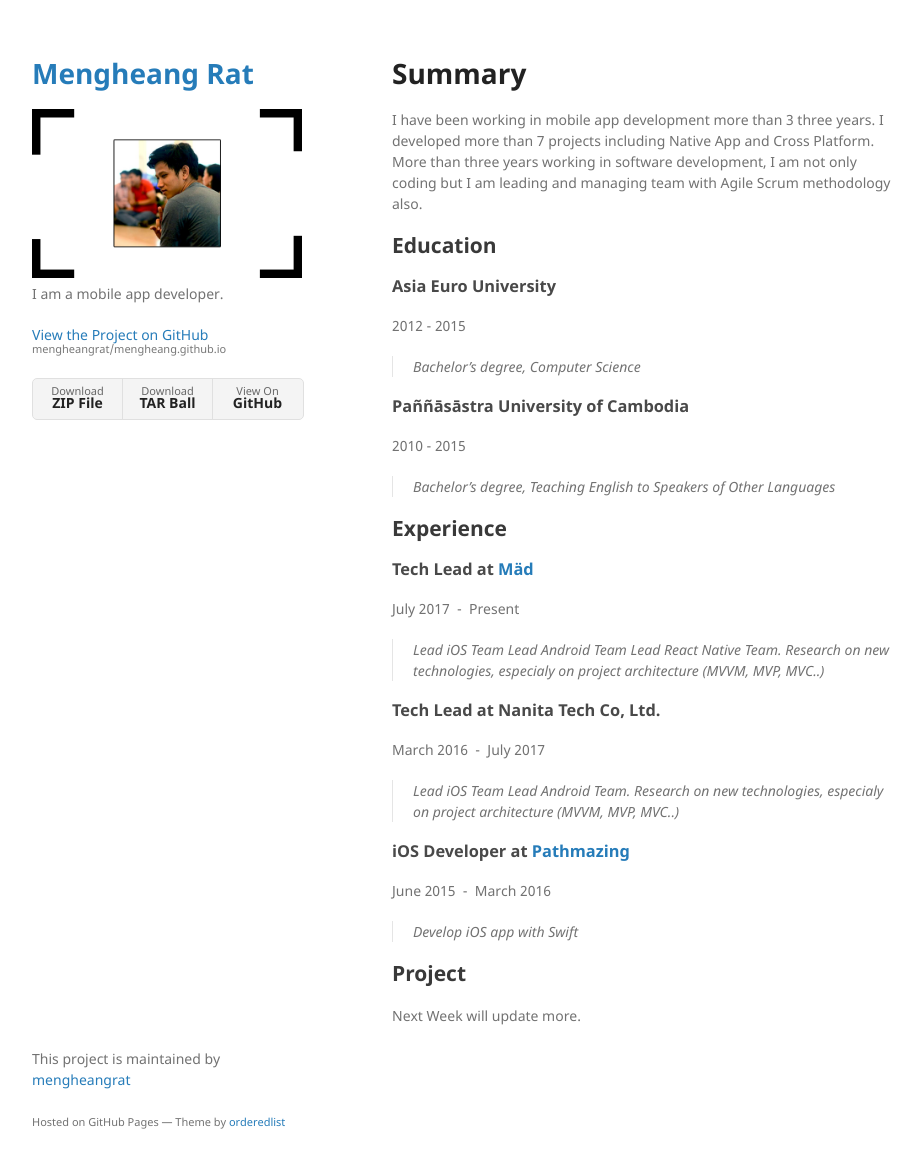
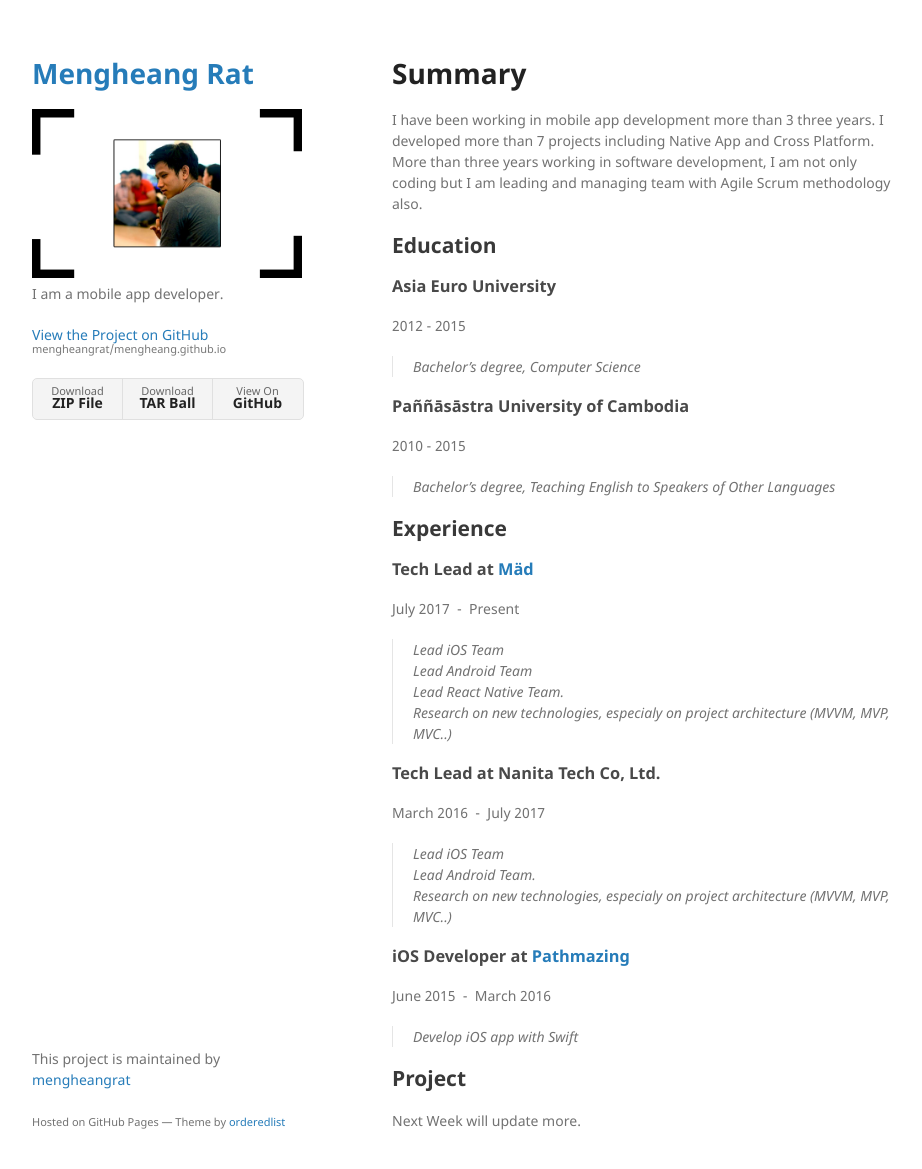
Before and after one commit to mengheangrat/mengheang.github.io, a Jekyll site: the page built from index.md, in a window 1280 px wide and 1201 px high. Shown: the top 1169 px of the window, without its empty margins (178-1100 px from the left). Built offline with Jekyll 4.4.1, drawn with Linux system fonts in a browser that asks for light colours; our own code applies the rules of GitHub Pages for plain Markdown files.

Commit message:
enter new line

```diff
--- a/index.md
+++ b/index.md
@@ -25,16 +25,16 @@ I have been working in mobile app development more than 3 three years. I develop
 ### Tech Lead at [Mäd](http://workwithmad.com)
 
 July 2017  -  Present
-> Lead iOS Team
-> Lead Android Team
-> Lead React Native Team.
+> Lead iOS Team <br>
+> Lead Android Team<br>
+> Lead React Native Team.<br>
 > Research on new technologies, especialy on project architecture (MVVM, MVP, MVC..)
 
 ### Tech Lead at  Nanita Tech Co, Ltd.
 
-March 2016  -  July 2017
-> Lead iOS Team
-> Lead Android Team.
+March 2016  -  July 2017 <br>
+> Lead iOS Team<br>
+> Lead Android Team.<br>
 > Research on new technologies, especialy on project architecture (MVVM, MVP, MVC..)
 
 ### iOS Developer at [Pathmazing](http://pathmazing.com)
```
